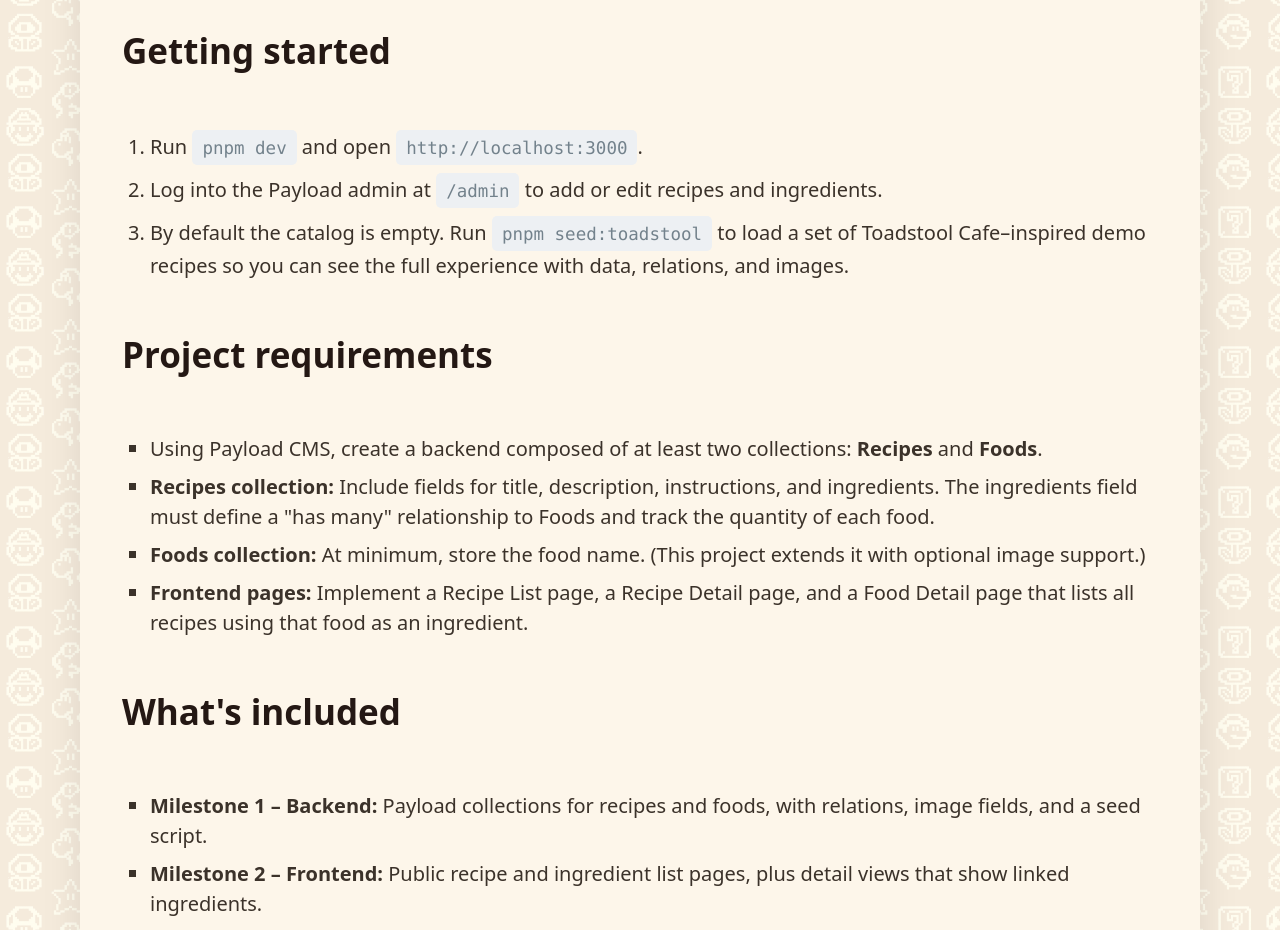
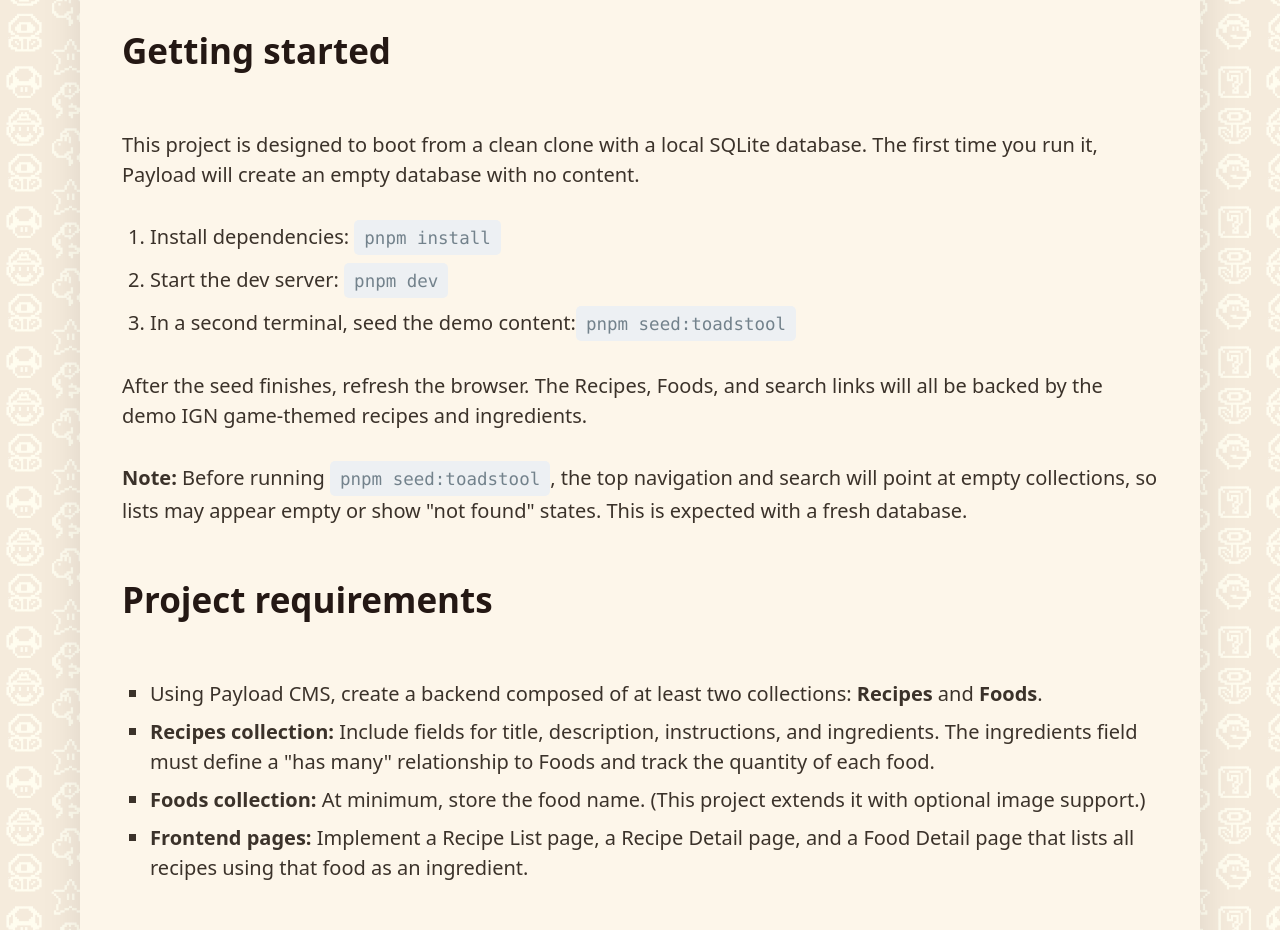
Before and after one commit to danielvchew/ign-recipes-payload, a Next.js app: page / in a window 1280 px wide. Shown: the part 920-1850 px from the top of the page. Built offline with nearby package versions, Linux system fonts and the light colour scheme.

Commit message:
update README

```diff
--- a/src/app/(frontend)/page.tsx
+++ b/src/app/(frontend)/page.tsx
@@ -38,18 +38,30 @@ export default function HomePage() {
         {/* Getting started */}
         <section className="home-section">
           <h2>Getting started</h2>
+          <p>
+            This project is designed to boot from a clean clone with a local SQLite database.
+            The first time you run it, Payload will create an empty database with no content.
+          </p>
+
           <ol>
+            <li>Install dependencies: <code>pnpm install</code></li>
+            <li>Start the dev server: <code>pnpm dev</code></li>
             <li>
-              Run <code>pnpm dev</code> and open <code>http://localhost:3000</code>.
-            </li>
-            <li>
-              Log into the Payload admin at <code>/admin</code> to add or edit recipes and ingredients.
-            </li>
-            <li>
-              By default the catalog is empty. Run <code>pnpm seed:toadstool</code> to load a set of Toadstool Cafe–inspired demo recipes so you can see the full experience with data,
-              relations, and images.
+              In a second terminal, seed the demo content:
+              <code>pnpm seed:toadstool</code>
             </li>
           </ol>
+
+          <p>
+            After the seed finishes, refresh the browser. The Recipes, Foods, and search
+            links will all be backed by the demo IGN game-themed recipes and ingredients.
+          </p>
+
+          <p>
+            <strong>Note:</strong> Before running <code>pnpm seed:toadstool</code>, the top
+            navigation and search will point at empty collections, so lists may appear empty
+            or show "not found" states. This is expected with a fresh database.
+          </p>
         </section>
 
         {/* Project requirements */}
```
Also changed, not shown: 1 other file (tests, documents, lock files or other folders).
